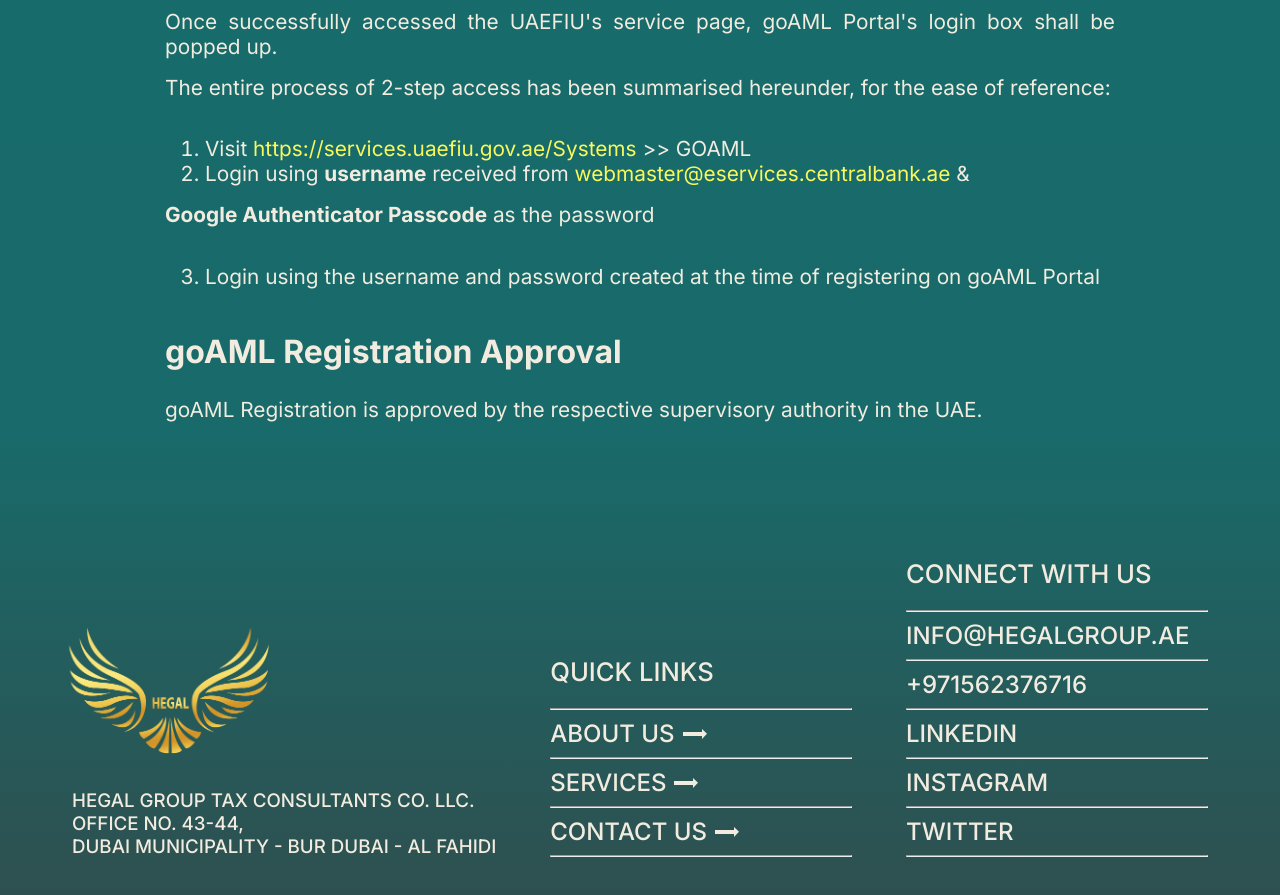
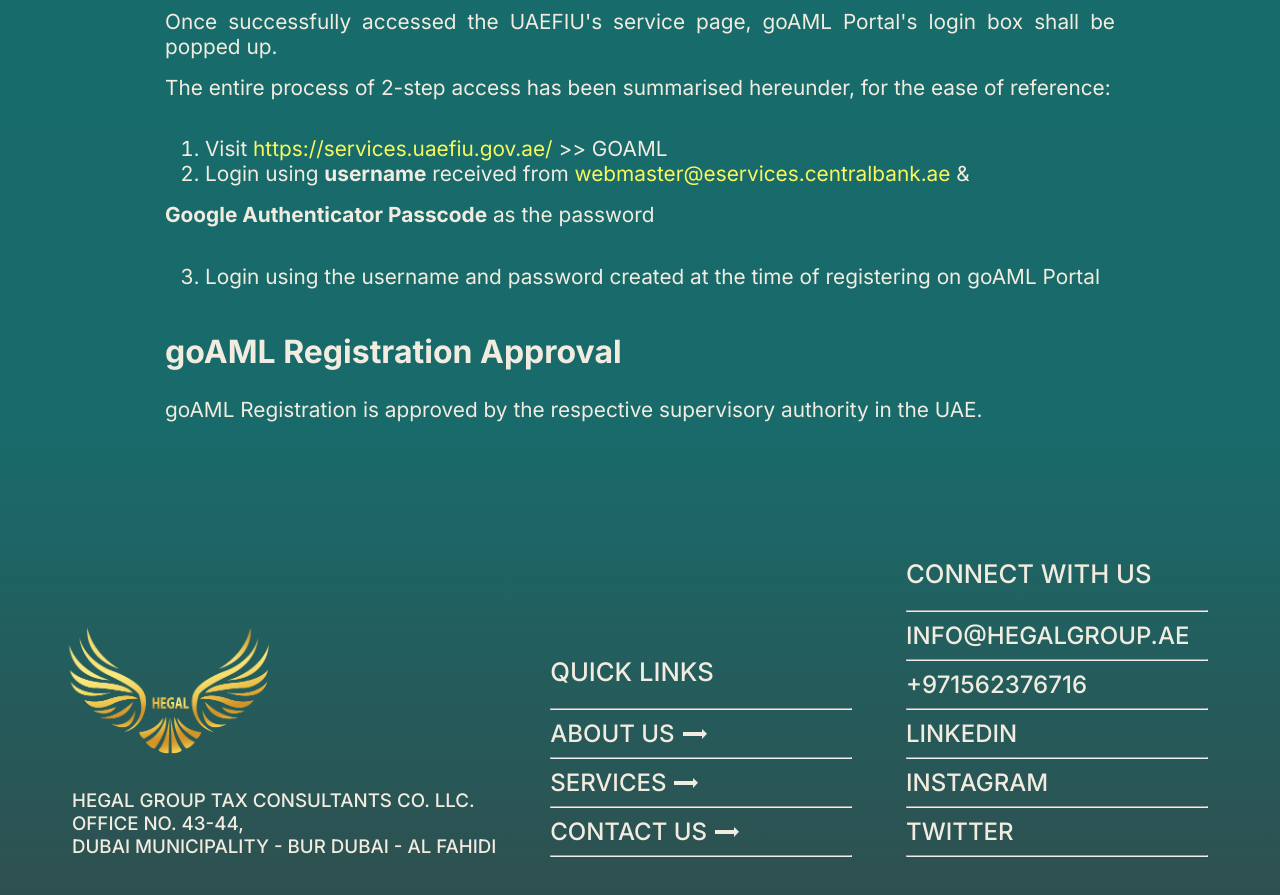
Before and after one commit to naazzzim/hegal-front, a Next.js app: page /services/goaml in a window 1280 px wide. Shown: the part 10240-11135 px from the top of the page. Built offline with nearby package versions, Linux system fonts and the light colour scheme.

Commit message:
goaml: changed url

```diff
--- a/src/components/markdown/goaml.mdx
+++ b/src/components/markdown/goaml.mdx
@@ -227,7 +227,7 @@
 
 The entire process of 2-step access has been summarised hereunder, for the ease of reference:
 
-1. Visit [https://services.uaefiu.gov.ae/Systems](https://services.uaefiu.gov.ae/Systems) >> GOAML
+1. Visit [https://services.uaefiu.gov.ae/](https://services.uaefiu.gov.ae/) >> GOAML
 2. Login using **username** received from [webmaster@eservices.centralbank.ae](mailto:webmaster@eservices.centralbank.ae) &
 
 **Google Authenticator Passcode** as the password
```
